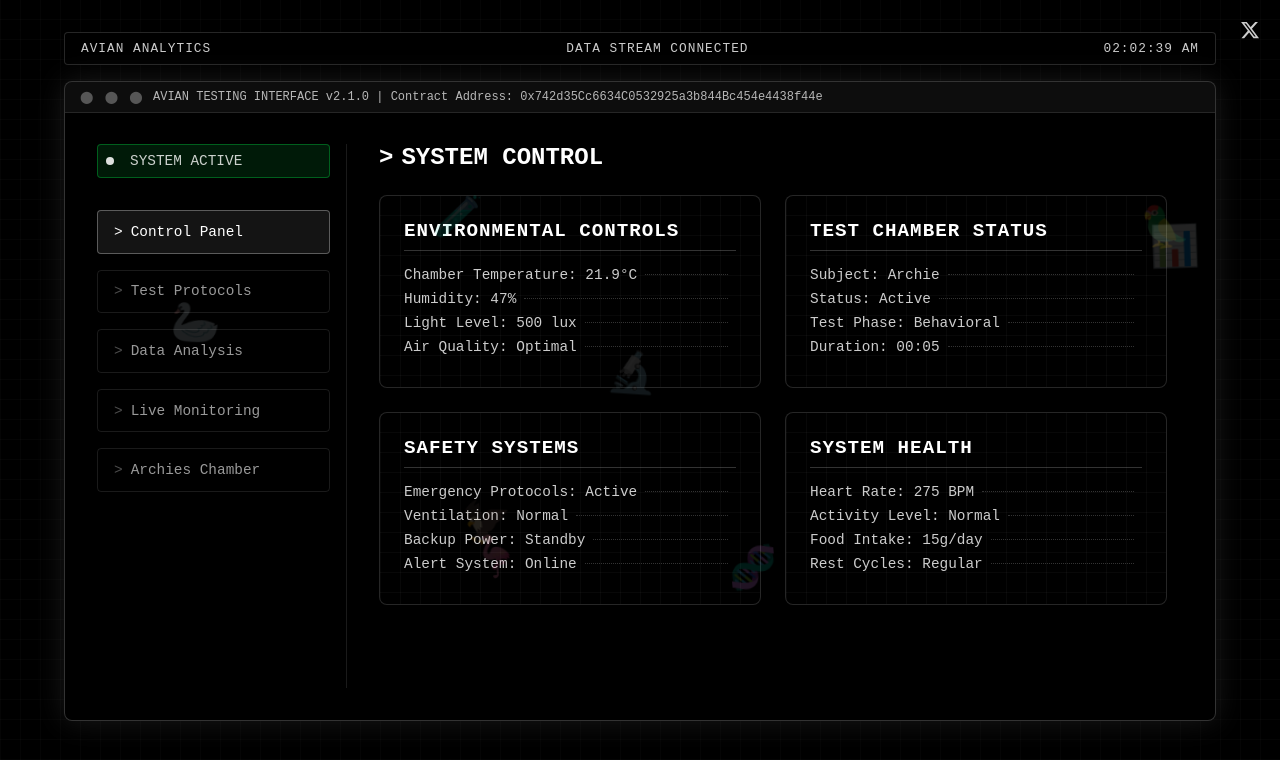
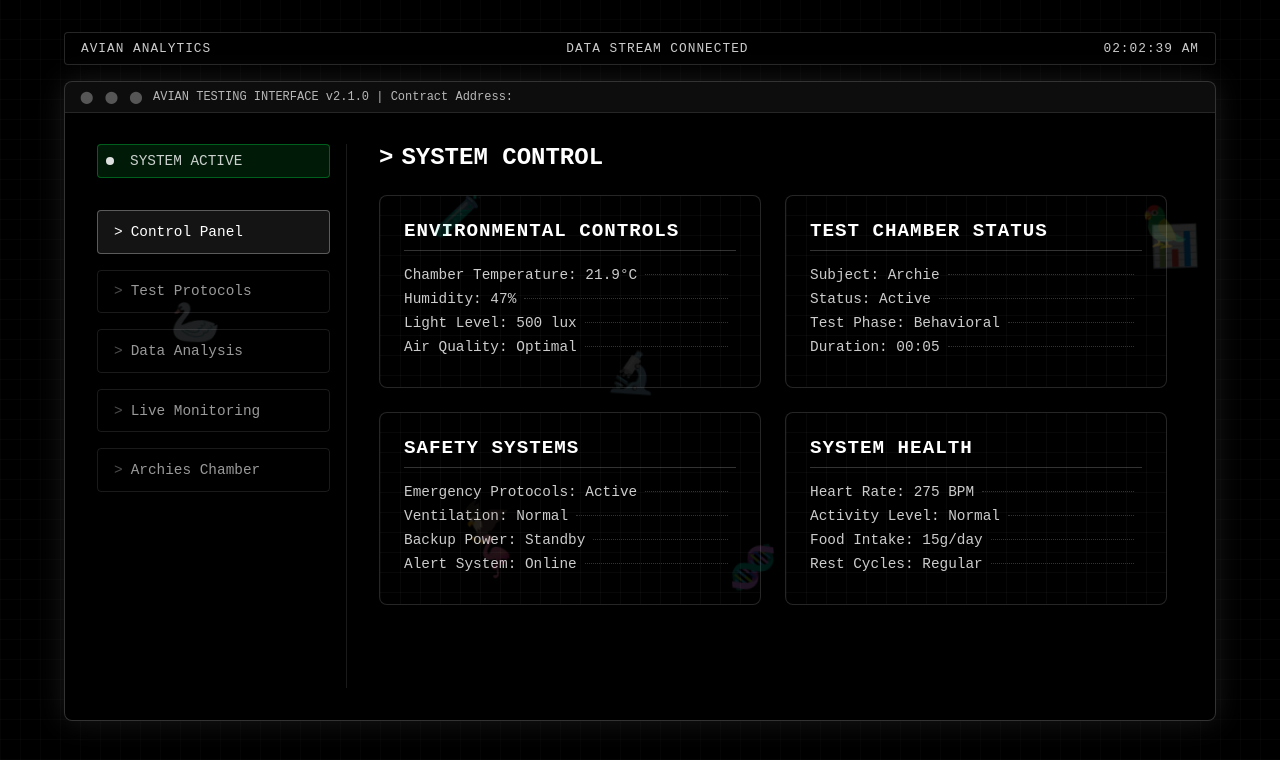
Before and after one commit to Iwillcookforyou/AVIANN, a React (Vite) app: page / in a window 1280 px wide. Shown: the top 760 px of the page. Built offline with nearby package versions, Linux system fonts and the light colour scheme.

Commit message:
Update App.jsx

```diff
--- a/src/App.jsx
+++ b/src/App.jsx
@@ -21,7 +21,7 @@ const StyledTerminal = styled.div`
   overflow: hidden;
 
   &::before {
-    content: 'AVIAN TESTING INTERFACE v2.1.0 | Contract Address: 0x742d35Cc6634C0532925a3b844Bc454e4438f44e';
+    content: 'AVIAN TESTING INTERFACE v2.1.0 | Contract Address: ';
     position: absolute;
     top: 0;
     left: 0;
@@ -537,24 +537,6 @@ const StyledInfoBox = styled.div`
   }
 `;
 
-const SocialButton = styled.a`
-  position: fixed;
-  top: 20px;
-  right: 20px;
-  color: rgba(255, 255, 255, 0.8);
-  text-decoration: none;
-  z-index: 1000;
-
-  svg {
-    width: 20px;
-    height: 20px;
-  }
-
-  &:hover {
-    color: white;
-  }
-`;
-
 const App = () => {
     const [activeTab, setActiveTab] = useState('control');
     const [displayedInfo, setDisplayedInfo] = useState('');
@@ -1059,15 +1041,6 @@ const App = () => {
                     </div>
                 </StyledTerminal>
             </Container>
-            <SocialButton
-                href="https://x.com/AvianAnalyticss"
-                target="_blank"
-                rel="noopener noreferrer"
-            >
-                <svg viewBox="0 0 24 24" aria-hidden="true">
-                    <path fill="currentColor" d="M18.244 2.25h3.308l-7.227 8.26 8.502 11.24H16.17l-5.214-6.817L4.99 21.75H1.68l7.73-8.835L1.254 2.25H8.08l4.713 6.231zm-1.161 17.52h1.833L7.084 4.126H5.117z"></path>
-                </svg>
-            </SocialButton>
         </>
     );
 };
```
